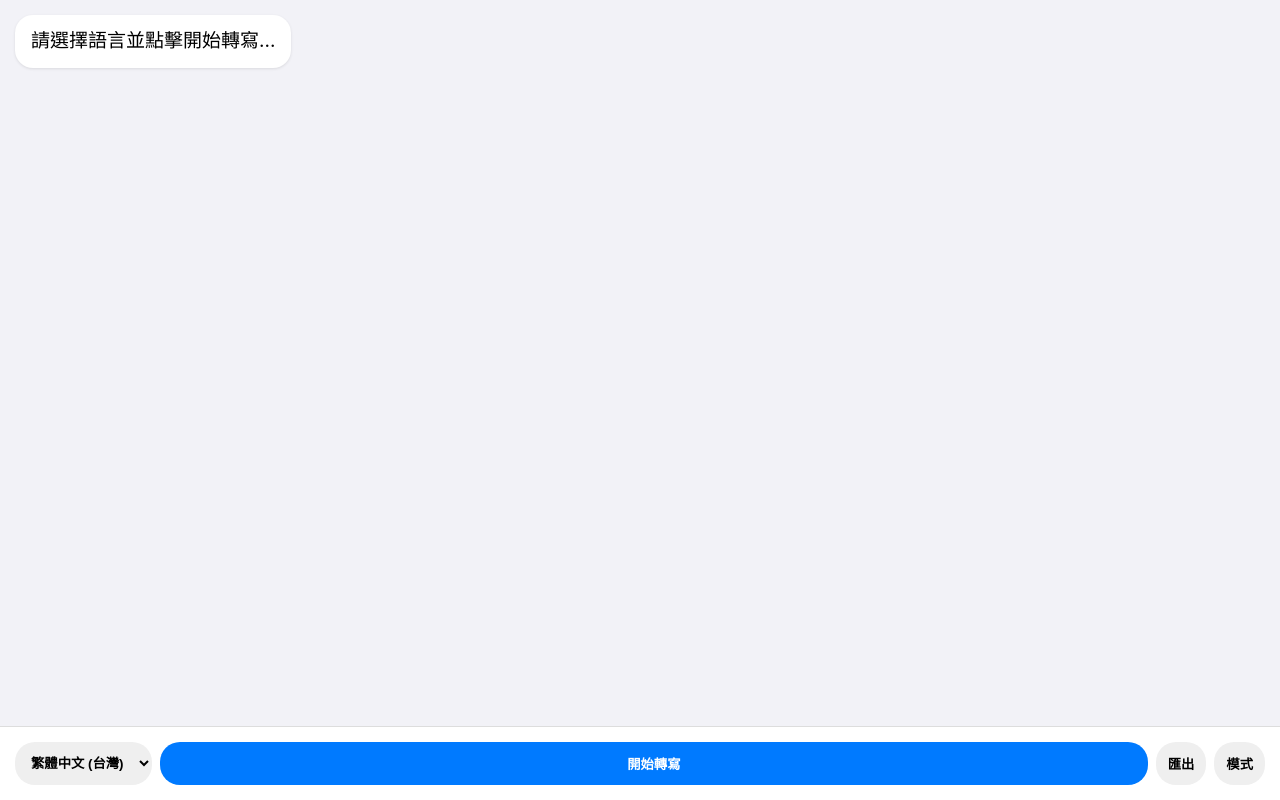
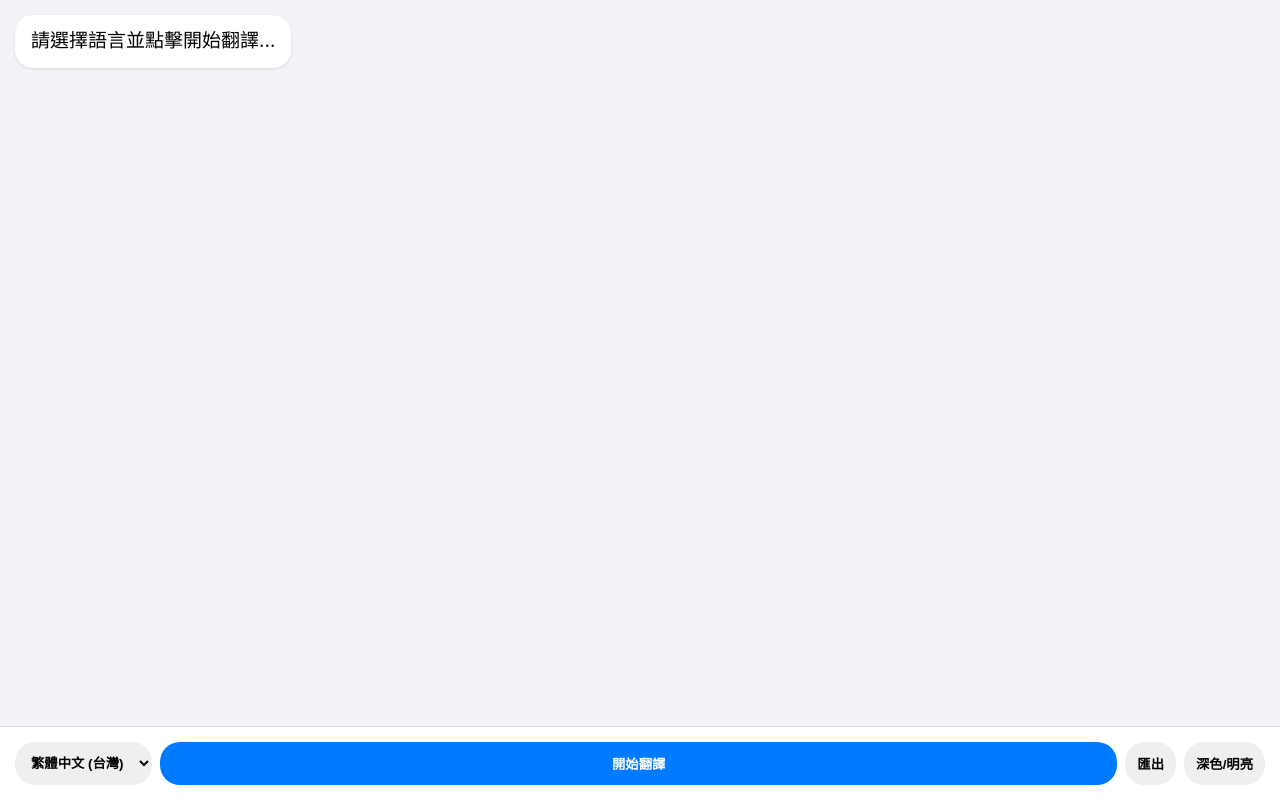
Before and after one commit to owinwu06150001/html, a plain HTML site: page index.html in a window 1280 px wide. Drawn offline with Linux system fonts and the light colour scheme.

Commit message:
Update index.html

```diff
--- a/index.html
+++ b/index.html
@@ -20,7 +20,7 @@
 </head>
 <body>
     <div id="app-container">
-        <div id="output"><div class="msg">請選擇語言並點擊開始轉寫...</div></div>
+        <div id="output"><div class="msg">請選擇語言並點擊開始翻譯...</div></div>
 
         <div class="toolbar">
             <select id="lang-select">
@@ -30,9 +30,9 @@
                 <option value="ko-KR">한국어</option>
                 <option value="zh-CN">简体中文</option>
             </select>
-            <button id="start-btn" class="btn-start" onclick="toggleRecognition()">開始轉寫</button>
+            <button id="start-btn" class="btn-start" onclick="toggleRecognition()">開始翻譯</button>
             <button onclick="downloadText()">匯出</button>
-            <button onclick="toggleDarkMode()">模式</button>
+            <button onclick="toggleDarkMode()">深色/明亮</button>
         </div>
     </div>
 
```
